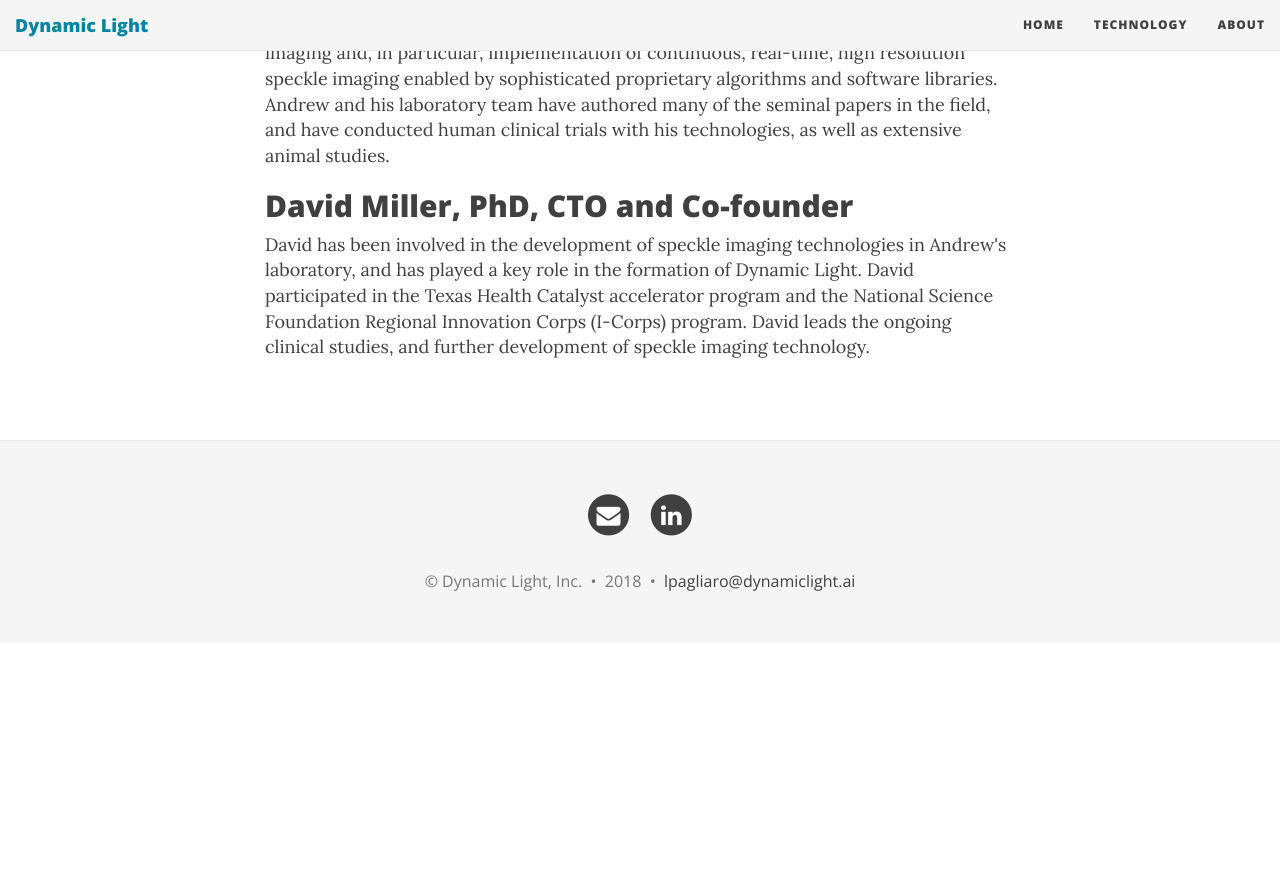
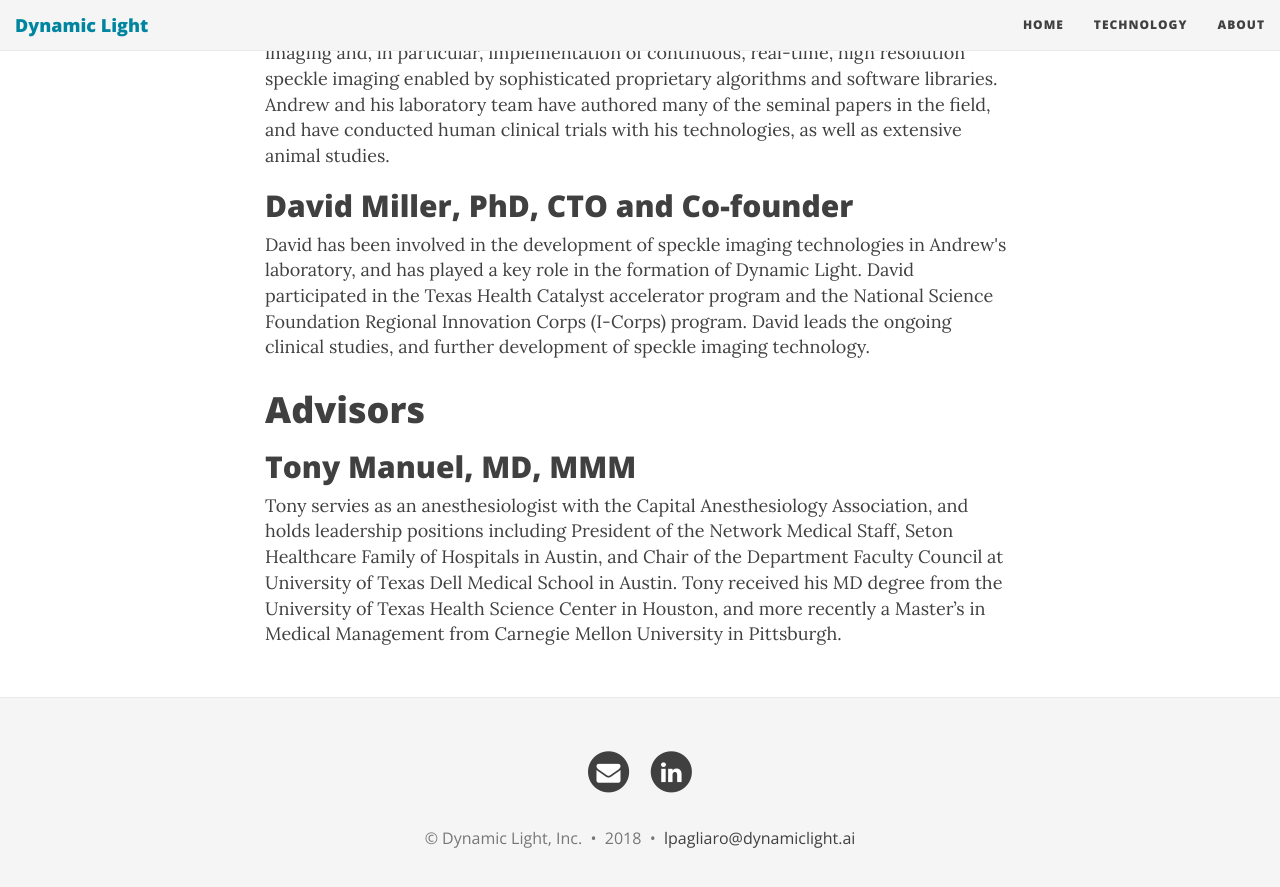
Before and after one commit to Dynamic-Light/millerd8.github.io, a Jekyll site: the page built from about.md, in a window 1280 px wide and 900 px high, scrolled down 1212 px. Shown: the top 887 px of the window. Built offline with Jekyll 4.4.1, drawn with Linux system fonts in a browser that asks for light colours; nearby versions of some CDN libraries; before the commit the page ends 1855 px from its top, so only the background shows below that.

Commit message:
Update about.md

```diff
--- a/about.md
+++ b/about.md
@@ -18,4 +18,7 @@
 			<h2> David Miller, PhD, CTO and Co-founder </h2>
 David has been involved in the development of speckle imaging technologies in Andrew's laboratory, and has played a key role in the formation of Dynamic Light. David participated in the Texas Health Catalyst accelerator program and the National Science Foundation Regional Innovation Corps (I-Corps) program. David leads the ongoing clinical studies, and further development of speckle imaging technology.
     </p>
+    	<h1> Advisors </h1>
+			<h2> Tony Manuel, MD, MMM </h2>
+Tony servies as an anesthesiologist with the Capital Anesthesiology Association, and holds leadership positions including President of the Network Medical Staff, Seton Healthcare Family of Hospitals in Austin, and Chair of the Department Faculty Council at University of Texas Dell Medical School in Austin. Tony received his MD degree from the University of Texas Health Science Center in Houston, and more recently a Master’s in Medical Management from Carnegie Mellon University in Pittsburgh.
 </div>
```
